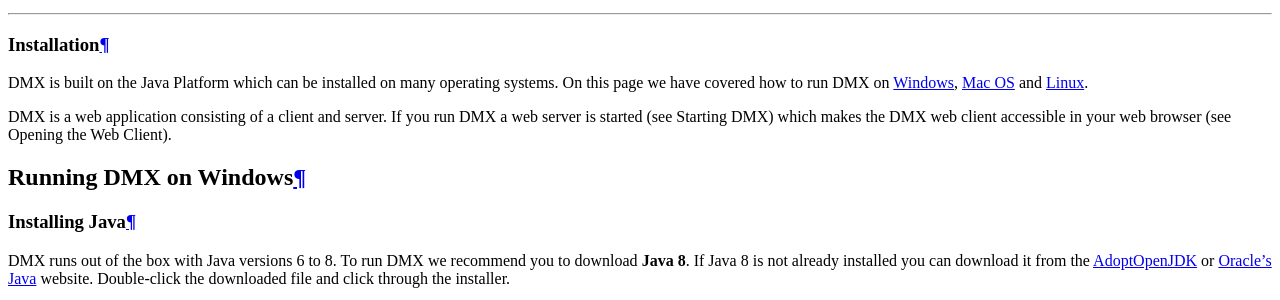
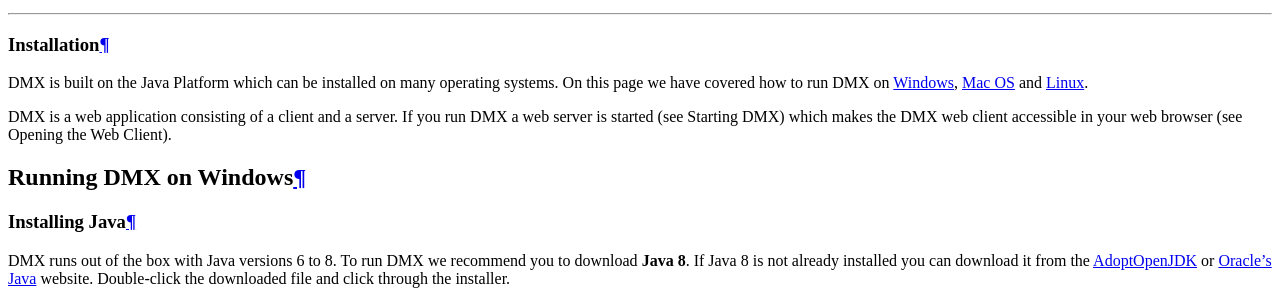
Before and after one commit to dmx-systems/dmx-documentation, a Sphinx documentation site: the page built from docs/install.rst, in a window 1280 px wide and 900 px high, scrolled down 612 px. Shown: the part 152-452 px from the top of the window. Built offline with Sphinx 7.4.7 and the Read the Docs theme 2.0.0, drawn with Linux system fonts in a browser that asks for light colours.

Commit message:
Fixed typo

```diff
--- a/docs/install.rst
+++ b/docs/install.rst
@@ -7,7 +7,7 @@
 DMX is built on the Java Platform which can be installed on many operating systems.
 On this page we have covered how to run DMX on :ref:`Windows <installation-windows>`, :ref:`Mac OS <installation-macos>` and :ref:`Linux <installation-linux>`.
 
-DMX is a web application consisting of a client and server.
+DMX is a web application consisting of a client and a server.
 If you run DMX a web server is started (see Starting DMX) which makes the DMX web client accessible in your web browser (see Opening the Web Client).
 
 .. _installation-windows:
```
